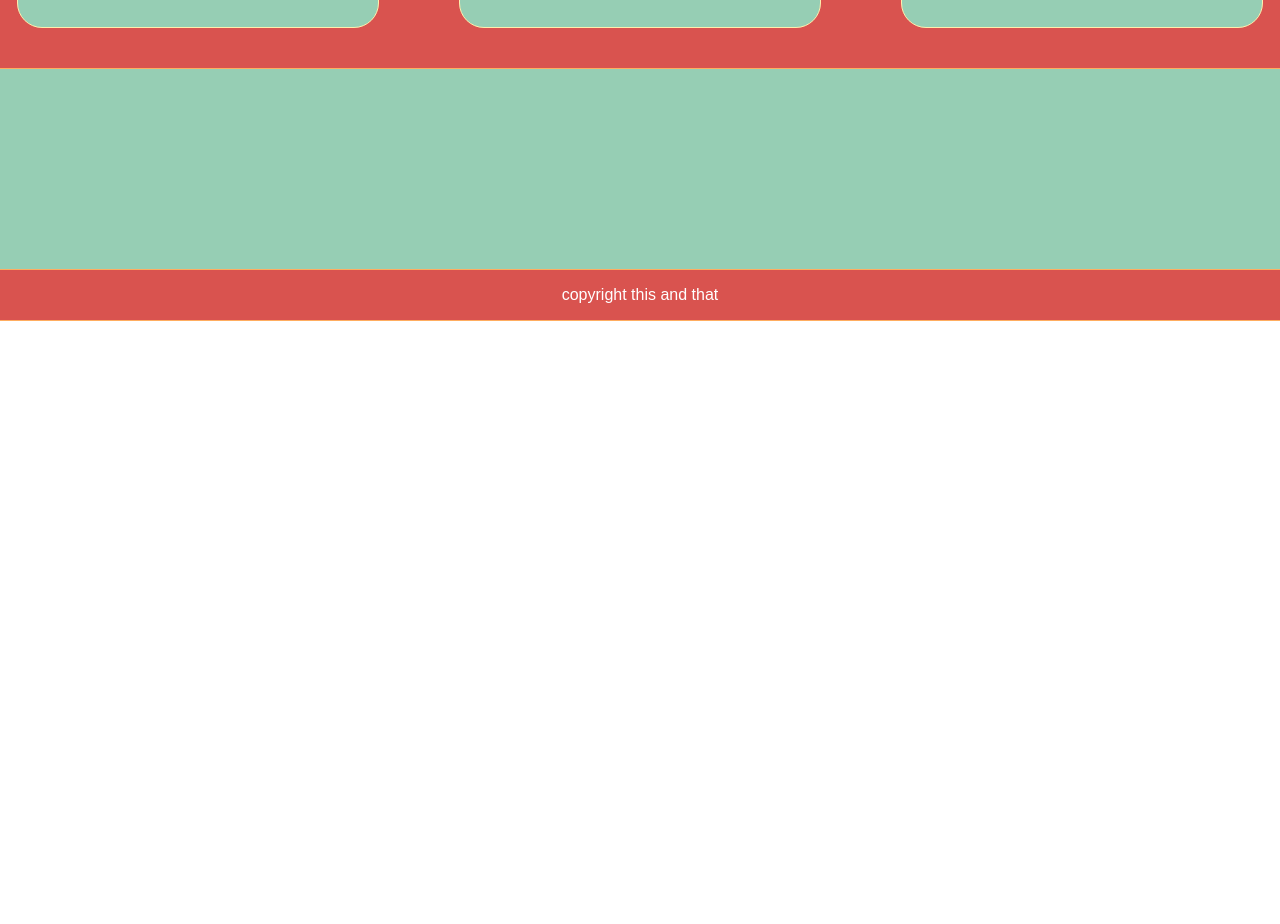
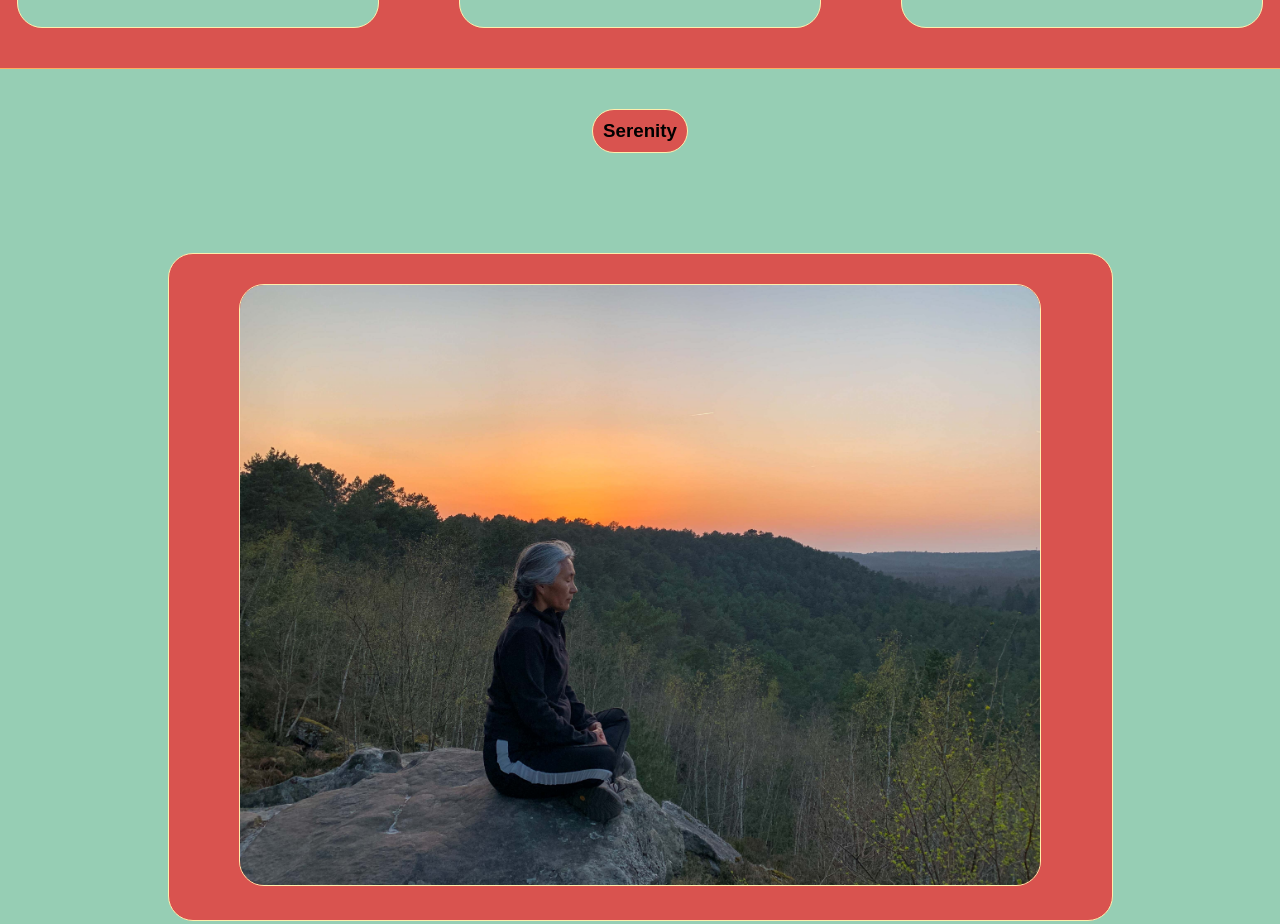
Before and after one commit to sonzen/flexBoxProject, a plain HTML site: page index.html in a window 1280 px wide. Shown: the part 1013-1937 px from the top of the page. Before the commit the page ends 1334 px from the top, so only its background shows below. Drawn offline with Linux system fonts and the light colour scheme.

Commit message:
Add img and layout of third section of page

```diff
--- a/index.html
+++ b/index.html
@@ -112,8 +112,11 @@
     </div>
 
     <div class = "slogan">
-
-    </div>
+      <div class = "slogan-container">
+         <h3>Serenity</h3>
+         <div class="slogan-img"><img src = "images/serenity.jpg"/></div>
+      </div>
+     </div>
   </div>
 
     <footer>
--- a/styles.css
+++ b/styles.css
@@ -149,7 +149,7 @@ html, body{
 
   }
 
-  .examples h3{
+  h3{
     font-weight: bold;
     background-color: #96CEB4;
     display: inline-block;
@@ -163,8 +163,37 @@ html, body{
   .slogan{
     background-color: #96CEB4;
     min-height: 50px;
+    padding: 40px;
+
 
   }
+
+  .slogan-container{
+    display: flex;
+    flex: 1;
+    flex-direction: column;
+    justify-content: center;
+    align-items: center;
+  }
+
+  .slogan-container h3{
+    background-color: #D9534F;
+  }
+
+  .slogan-container img{
+    max-width: 800px;
+    border-radius: 25px;
+    border: 1px solid #FFEEAD;
+  }
+
+  .slogan-img{
+    background-color: #D9534F;
+    padding: 30px 70.5px;
+    border: 1.5px solid #FFEEAD;
+    border-radius: 25px;
+  }
+
+
 
   footer{
     background-color:#D9534F;
```
Also changed, not shown: images/serenity.jpg (renamed from images/Tse-Laris-qui-Parle_2022-03-26_IMG_4336.jpg).
